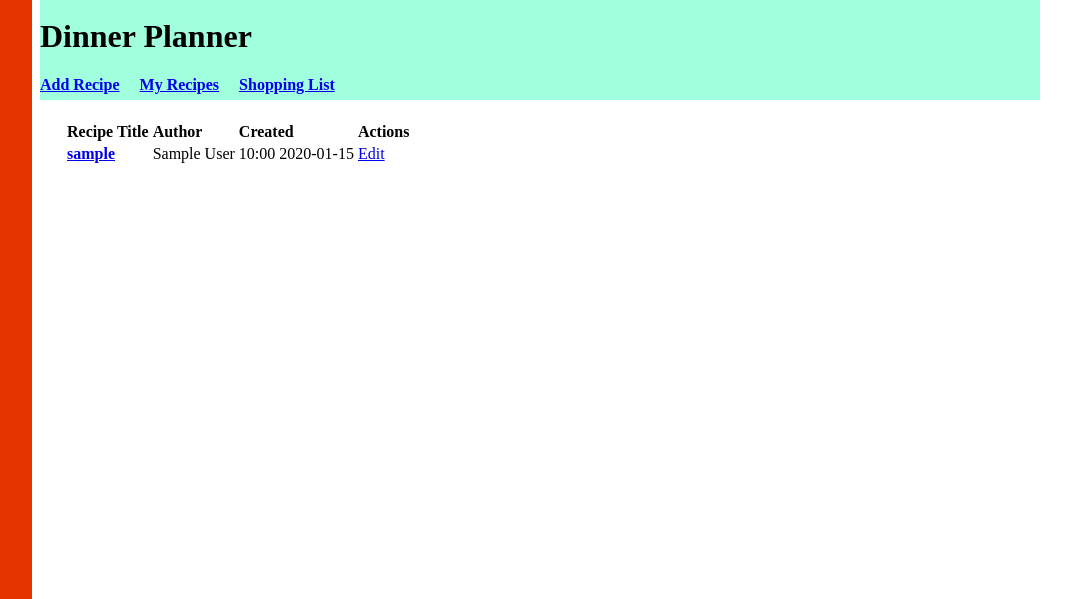
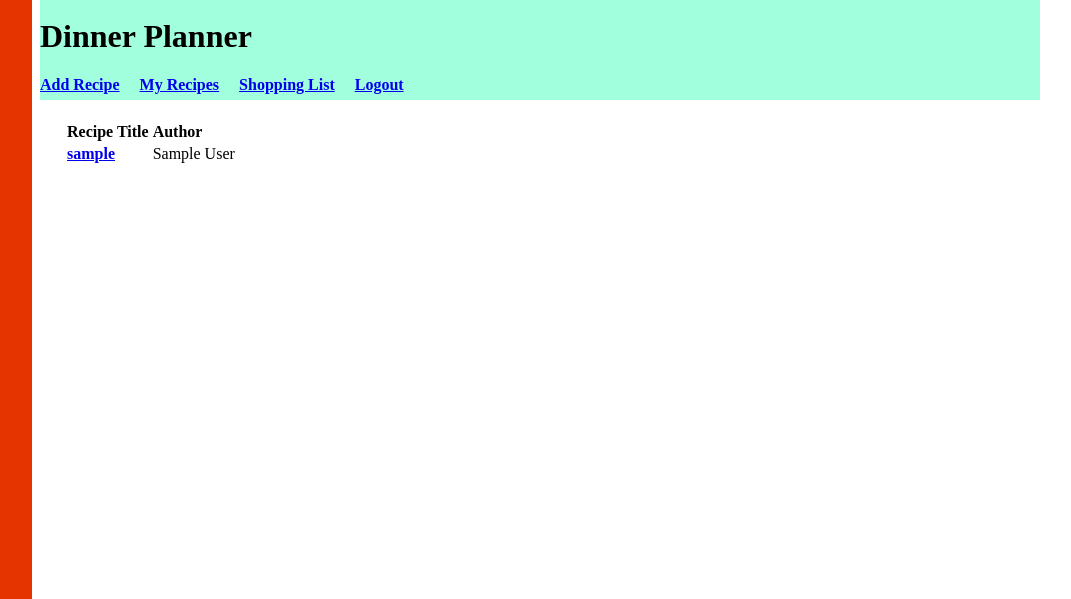
Before and after one commit to Brian-Black/DinnerTrackingGuide, a Flask app: template templates/testLanding.html in a window 1280 px wide. Shown: the top 599 px of the page, without its empty margins (180-1251 px from the left). Run offline with Flask 2, Linux system fonts and the light colour scheme; the template is opened without the code that fills it: most values are stand-ins (such as "Sample title", 1, 10 or a date in 2020).

Commit message:
pushohing final changes

```diff
--- a/__init__.py
+++ b/__init__.py
@@ -23,6 +23,7 @@ def shopping():
 @app.context_processor
 def utility_processor():
 	def addToShoppingList(ingredients):
+		print "shopping list was called with %s" % ingredients
 		shoppingList.extend(ingredients)
 		return '/shopping/'
 	return dict(addToShoppingList=addToShoppingList)
--- a/authentication.py
+++ b/authentication.py
@@ -64,7 +64,7 @@ def login():
 		next_url = request.args.get('next') or url_for('users.home')
 		return redirect(next_url)
 	next_url=request.args.get('next') or request.referrer or None
-	callback='http://dinnerplanner.example.com:5000/auth/oauth'
+	callback= REDIRECT_URI
 	return google.authorize(callback=callback)
 	#return google.authorize(callback=url_for('oatherized', next=next_url))
 
--- a/config.py
+++ b/config.py
@@ -18,7 +18,7 @@ database = _get_db()
 GOOGLE_CLIENT_ID = '318054669713-blfppvbs8d8n8t9sat3khkfd9fl3t18v.apps.googleusercontent.com'
 
 GOOGLE_CLIENT_SECRET = 'CrPQqpJAh7JncCex1IXOAQn1'
-REDIRECT_URI = '/index'  # one of the Redirect URIs from Google APIs console
+REDIRECT_URI = 'http://dinnerplanner.example.com:5000/auth/oauth'  # one of the Redirect URIs from Google APIs console
 
 # generate with os.urandom(24) in a Python shell
 SECRET_KEY = '4)\xfb\t\xf4(>;\xca\xe1.\x8a\x86\x93\xb6}\x91@\xb9a\x8b\xde\x82\x15'
--- a/templates/homepage.html
+++ b/templates/homepage.html
@@ -49,7 +49,10 @@
 		<a href="{{ url_for('users.myRecipes') }}" class="btn primary">My Recipes</a>
 		&nbsp;
 		&nbsp;
-		<a href="/shopping/" class="btn primary">Shopping List</a></h4>
+		<a href="/shopping/" class="btn primary">Shopping List</a>
+		&nbsp;
+		&nbsp;
+		<a href="/auth/logout">Logout</a></h4>
 	</span>
 {% endblock %}
 
--- a/templates/myRecipes.html
+++ b/templates/myRecipes.html
@@ -49,7 +49,10 @@
 		<a href="{{ url_for('users.create') }}" class="btn primary">Add Recipe</a>
 		&nbsp;
 		&nbsp;
-		<a href="/shopping/" class="btn primary">Shopping List</a></h4>
+		<a href="/shopping/" class="btn primary">Shopping List</a>
+		&nbsp;
+		&nbsp;
+		<a href="/auth/logout">Logout</a></h4>
 </span>
 {% endblock %}
 
--- a/templates/shopping_list.html
+++ b/templates/shopping_list.html
@@ -37,6 +37,7 @@
 		<a href="{{ url_for('users.myRecipes') }}" class="btn primary">My Recipes</a>
 		&nbsp;
 		&nbsp;
+		<a href="/auth/logout">Logout</a></h4>
 </span>
 {% endblock %}
 
--- a/templates/testLanding.html
+++ b/templates/testLanding.html
@@ -5,16 +5,12 @@
 		<thead>
 			<th>Recipe Title  </th>
 			<th>Author  </th>
-			<th>Created  </th>
-			<th>Actions</th>
 		</thead>
 		<tbody>
 	{% for recipe in recipes %}
 		<tr>
 			<th><a href="{{ url_for("users.detail", slug=recipe.slug) }}">{{ recipe.slug }}</th>
 			<td>{{ recipe.author }}</td>
-			<td>{{ recipe.created_at.strftime('%H:%M %Y-%m-%d') }}</td>
-			<td><a href="{{ url_for("users.edit", slug=recipe.slug) }}" class="btn primary">Edit</a></td>
 		</tr>
 	{% endfor %}
 		</tbody>
--- a/views.py
+++ b/views.py
@@ -107,7 +107,7 @@ class AddRecipeView(MethodView):
 
 			recipe.author = temp.username
 
-			recipe.slug = recipe.title + ' - By: ' + recipe.author
+			recipe.slug = recipe.title
 
 			#ingredient = context.get('ingredients')
 			#form2.populate_obj(ingredient)
```
Also changed, not shown: templates/recipe.html (+5 -2 lines), README.md, 2 other files.
